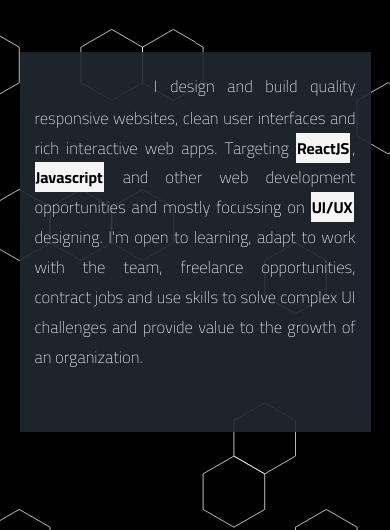
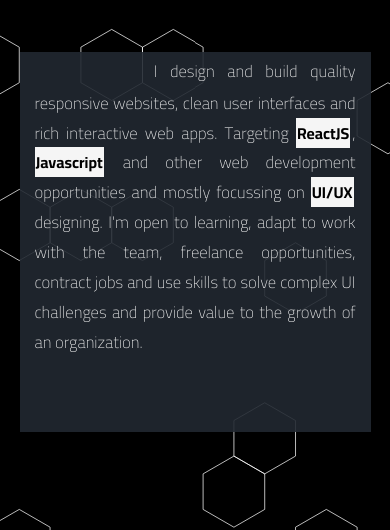
Before and after one commit to SwapnilKotkar/portfolio, a plain HTML site: page index.html in a window 390 px wide. Shown: the part 314-844 px from the top of the page. Drawn offline with nearby package versions, Linux system fonts and the light colour scheme.

Commit message:
Update style.css

```diff
--- a/style.css
+++ b/style.css
@@ -1596,8 +1596,8 @@ body::-webkit-scrollbar {
     transform: scale(0.9, 0.9);
   }
   .container .sub-container-1 .home-page .content .right-content .intro h3 {
-    height: 85%;
-    padding: 20px 15px;
+    height: 100%;
+    padding: 0px 15px;
     font-size: 115%;
     line-height: 1.8;
   }
@@ -1808,7 +1808,7 @@ body::-webkit-scrollbar {
     transform: scale(0.9, 0.9);
   }
   .container .sub-container-1 .home-page .content .right-content .intro h3 {
-    padding: 15px 15px 0px 15px;
+    padding: 0px 15px 0px 15px;
     font-size: 100%;
     line-height: 1.8;
   }
@@ -2023,8 +2023,8 @@ body::-webkit-scrollbar {
     align-items: flex-start;
   }
   .container .sub-container-1 .home-page .content .right-content .intro h3 {
-    height: 85%;
-    padding: 15px 15px 0px 15px;
+    height: 100%;
+    padding: 0px 15px 0px 15px;
     font-size: 88%;
   }
   .container
@@ -2231,7 +2231,7 @@ body::-webkit-scrollbar {
     align-items: flex-start;
   }
   .container .sub-container-1 .home-page .content .right-content .intro h3 {
-    padding: 15px 15px 0 15px;
+    padding: 0px 15px 0 15px;
     font-size: 85%;
   }
   .container
@@ -2268,7 +2268,7 @@ body::-webkit-scrollbar {
   }
   .container .sub-container-1 .home-page .content .right-content .intro h3 {
     font-size: 83%;
-    padding: 15px 15px 0px 15px;
+    padding: 0px 15px 0px 15px;
   }
   .container
     .sub-container-1
@@ -2314,8 +2314,8 @@ body::-webkit-scrollbar {
     transform: scale(0.9, 0.9);
   }
   .container .sub-container-1 .home-page .content .right-content .intro h3 {
-    height: 85%;
-    padding: 15px 15px 0 15px;
+    height: 100%;
+    padding: 0px 15px 0 15px;
     font-size: 80%;
     line-height: 1.8;
   }
```
